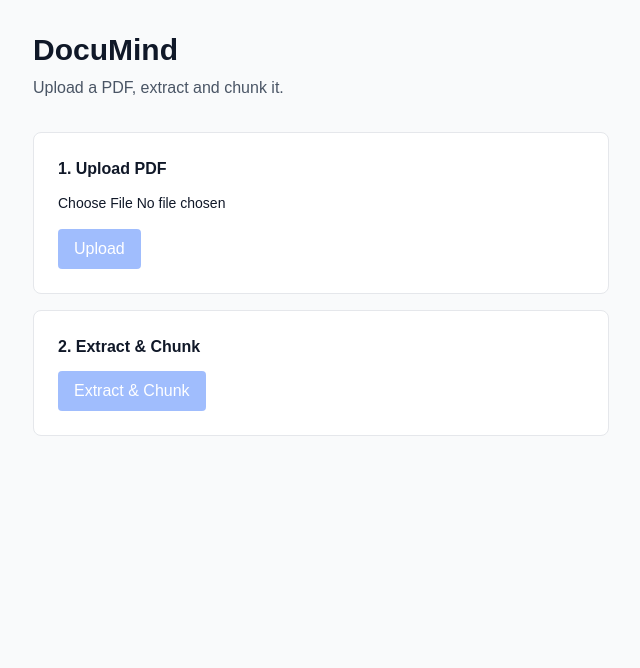
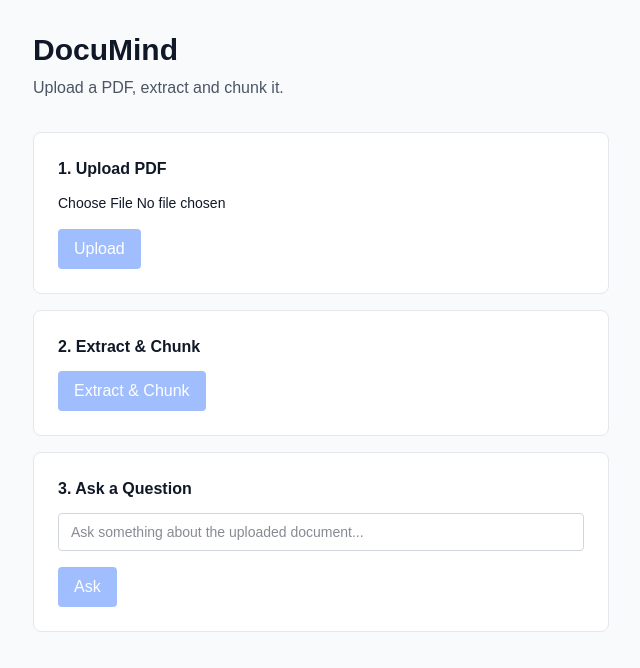
Before and after one commit to AditiV05/documind-web, a Next.js app: page / in a window 1280 px wide. Shown: the top 668 px of the page, without its empty margins (319-959 px from the left). Built offline with nearby package versions, Linux system fonts and the light colour scheme.

Commit message:
feat: question-answering UI wired to RAG /answer endpoint

```diff
--- a/app/lib/api.ts
+++ b/app/lib/api.ts
@@ -52,3 +52,34 @@ export async function extractAndChunk(
   }
   return res.json();
 }
+
+// Shape of a source in the answer response
+export interface AnswerSource {
+  id: string;
+  document_id: string;
+  page_number: number;
+  chunk_index: number;
+}
+
+// Shape of the response from POST /answer
+export interface AnswerResponse {
+  query: string;
+  answer: string;
+  sources: AnswerSource[];
+}
+
+// Ask a question — full RAG: retrieve + generate
+export async function askQuestion(query: string): Promise<AnswerResponse> {
+  const res = await fetch(`${API_BASE}/answer`, {
+    method: "POST",
+    headers: { "Content-Type": "application/json" },
+    body: JSON.stringify({ query, match_count: 5 }),
+  });
+
+  if (!res.ok) {
+    const err = await res.json().catch(() => ({ detail: "Request failed" }));
+    throw new Error(err.detail || "Request failed");
+  }
+
+  return res.json();
+}
--- a/app/page.tsx
+++ b/app/page.tsx
@@ -4,8 +4,10 @@ import { useState } from "react";
 import {
   uploadPDF,
   extractAndChunk,
+  askQuestion,
   UploadResponse,
   ChunkResponse,
+  AnswerResponse,
 } from "./lib/api";
 
 export default function Home() {
@@ -15,6 +17,9 @@ export default function Home() {
   const [isUploading, setIsUploading] = useState(false);
   const [isProcessing, setIsProcessing] = useState(false);
   const [error, setError] = useState<string | null>(null);
+  const [question, setQuestion] = useState("");
+  const [answer, setAnswer] = useState<AnswerResponse | null>(null);
+  const [isAsking, setIsAsking] = useState(false);
 
   function handleFileChange(e: React.ChangeEvent<HTMLInputElement>) {
     const selected = e.target.files?.[0] ?? null;
@@ -50,6 +55,21 @@ export default function Home() {
       setError(err instanceof Error ? err.message : "Processing failed");
     } finally {
       setIsProcessing(false);
+    }
+  }
+
+  async function handleAsk() {
+    if (!question.trim()) return;
+    setIsAsking(true);
+    setError(null);
+    setAnswer(null);
+    try {
+      const result = await askQuestion(question);
+      setAnswer(result);
+    } catch (err) {
+      setError(err instanceof Error ? err.message : "Request failed");
+    } finally {
+      setIsAsking(false);
     }
   }
 
@@ -114,6 +134,43 @@ export default function Home() {
           )}
         </div>
 
+        {/* Step 3: ask a question */}
+        <div className="bg-white rounded-lg border border-gray-200 p-6 mt-4">
+          <h2 className="font-semibold mb-3">3. Ask a Question</h2>
+          <input
+            type="text"
+            value={question}
+            onChange={(e) => setQuestion(e.target.value)}
+            onKeyDown={(e) => e.key === "Enter" && handleAsk()}
+            placeholder="Ask something about the uploaded document..."
+            className="block w-full text-sm border border-gray-300 rounded px-3 py-2 mb-4"
+          />
+          <button
+            onClick={handleAsk}
+            disabled={!question.trim() || isAsking}
+            className="bg-blue-600 text-white px-4 py-2 rounded disabled:opacity-40"
+          >
+            {isAsking ? "Thinking..." : "Ask"}
+          </button>
+
+          {answer && (
+            <div className="mt-4 text-sm bg-gray-50 border border-gray-200 rounded p-4">
+              <p className="whitespace-pre-wrap">{answer.answer}</p>
+              {answer.sources.length > 0 && (
+                <p className="mt-3 text-xs text-gray-500">
+                  Sources: {answer.sources.length} chunk
+                  {answer.sources.length > 1 ? "s" : ""} (page
+                  {answer.sources.length > 1 ? "s" : ""}{" "}
+                  {[...new Set(answer.sources.map((s) => s.page_number))].join(
+                    ", ",
+                  )}
+                  )
+                </p>
+              )}
+            </div>
+          )}
+        </div>
+
         {error && (
           <div className="mt-4 text-sm bg-red-50 border border-red-200 rounded p-3 text-red-700">
             {error}
```
